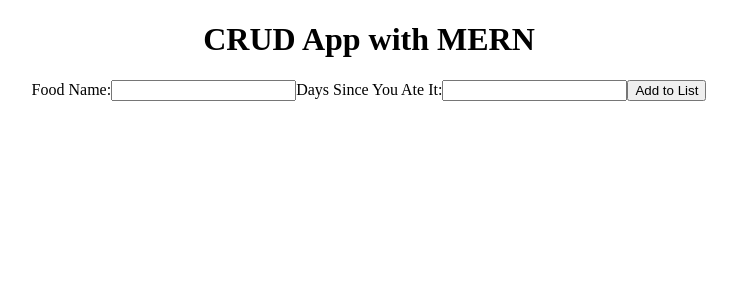
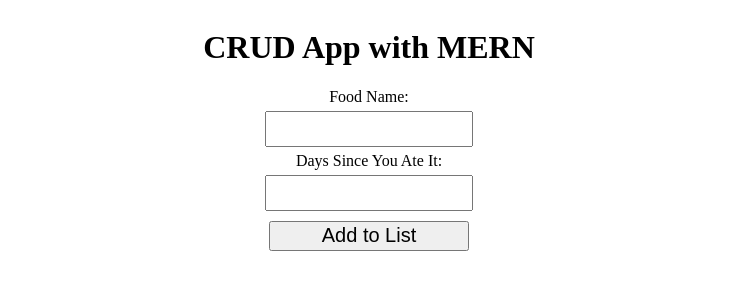
Before and after one commit to Nackioto/crudReact, a React (Create React App) app in the folder client/: page / in a window 1280 px wide. Shown: the top 300 px of the page, without its empty margins (271-1008 px from the left). Built offline with nearby package versions, Linux system fonts and the light colour scheme.

Commit message:
useState

```diff
--- a/client/src/App.css
+++ b/client/src/App.css
@@ -1,3 +1,14 @@
 .App {
   text-align: center;
+  display: flex;
+  flex-direction: column;
+  justify-content: center;
+  align-items: center;
 }
+
+input, button {
+  width: 200px;
+  height: 30px;
+  font-size: 20px;
+  margin: 5px;
+}
--- a/client/src/App.js
+++ b/client/src/App.js
@@ -1,15 +1,28 @@
+import React, { useState } from 'react';
 import './App.css';
 
 function App() {
+
+  const [foodName, setFoodName] = useState('');
+  const [days, setDays] = useState(0);
+
+  const addToList = () => {
+    console.log(foodName, days);
+  }
+
   return (
     <div className="App">
       <h1>CRUD App with MERN</h1>
 
       <label htmlFor="">Food Name:</label>
-      <input type="text" />
+      <input type="text"
+        onChange={(event) => { setFoodName(event.target.value) }}
+      />
       <label htmlFor="">Days Since You Ate It:</label>
-      <input type="number" />
-      <button>Add to List</button>
+      <input type="number"
+        onChange={(event) => { setDays(event.target.value) }}
+      />
+      <button onClick={addToList}>Add to List</button>
     </div>
   );
 }
```
Also changed, not shown: 1 other file (tests, documents, lock files or other folders).
